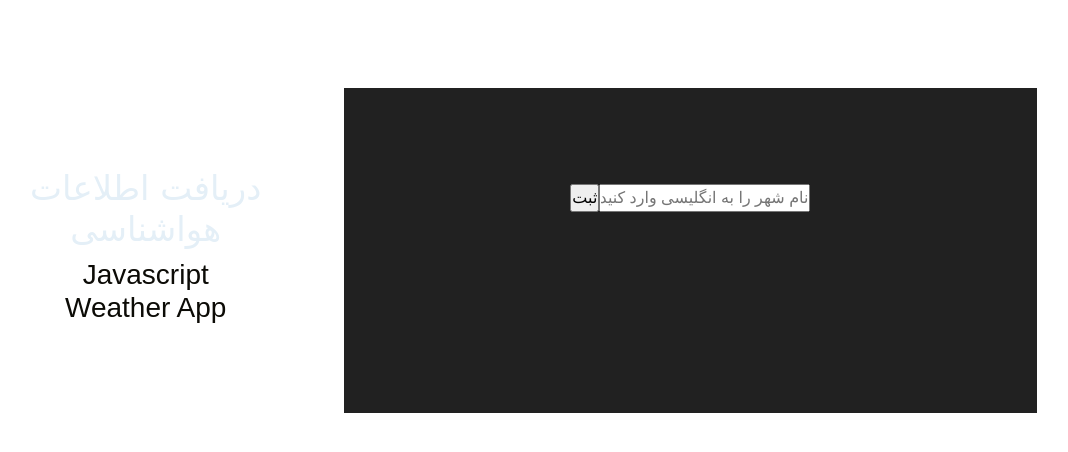
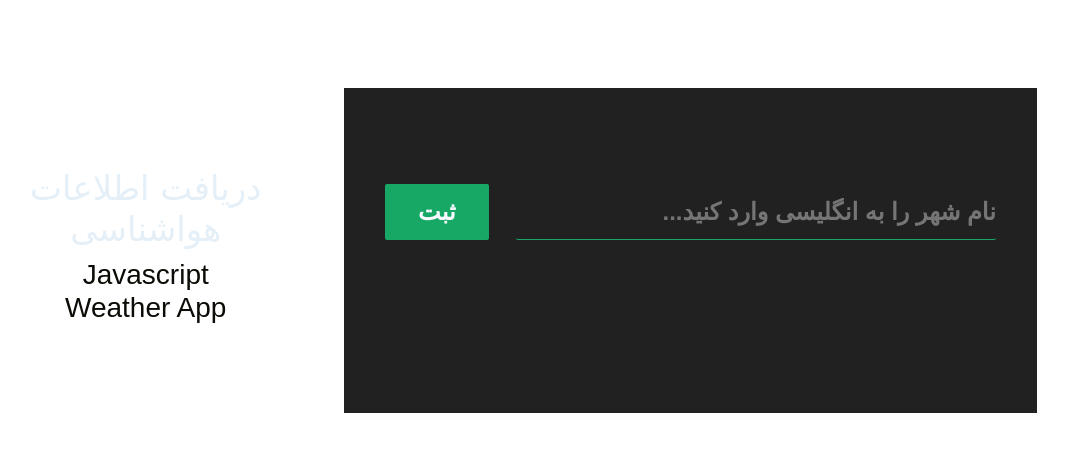
Before and after one commit to alimozafari-3/weatherApp, a plain HTML site: page index.html in a window 1280 px wide. Shown: the whole page, without its empty margins (159-1227 px from the left). Drawn offline with nearby package versions, Linux system fonts and the light colour scheme.

Commit message:
Add style input

```diff
--- a/style.css
+++ b/style.css
@@ -64,3 +64,29 @@ a:hover, a:visited, a:link, a:active {
     justify-content: center;
 
 }
+
+.inputs input[type="text"] {
+    height: 3.5rem;
+    width: 30rem;
+    background: #212121;
+    font-weight: bold;
+    font-size: 1.5rem;
+    border: none;
+    background-color: transparent;
+    border-bottom: solid 1px #16a864;
+    color: #16a864;
+    border-radius: 2px;
+    margin-left: 27px;
+
+}
+
+.inputs input[type="submit"] {
+    height: 3.5rem;
+    width: 6.5rem;
+    background: #16a864;
+    font-weight: bold;
+    color: ghostwhite;
+    font-size: 1.5rem;
+    border: none;
+    border-radius: 2px;
+}
```
